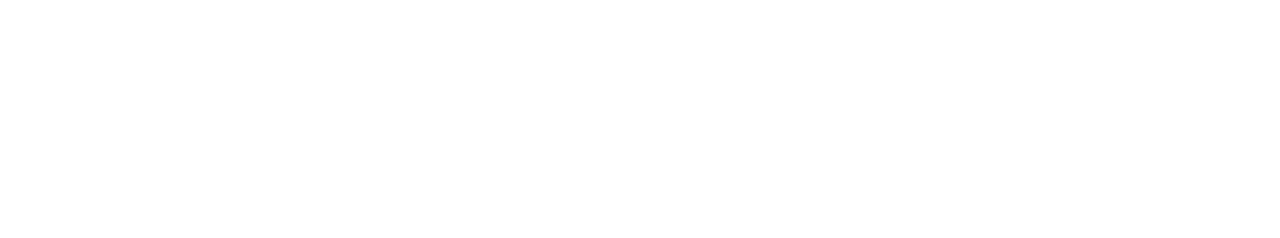
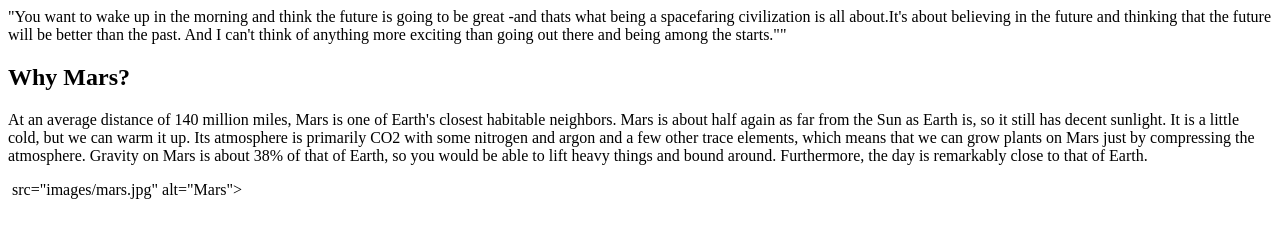
Before and after one commit to AbhayPawarRepo/Mars-Website, a plain HTML site: page index.html in a window 1280 px wide. Drawn offline with Linux system fonts and the light colour scheme.

Commit message:
initial commit

```diff
--- a/index.html
+++ b/index.html
@@ -1,3 +1,22 @@
+<title>Mars & Beyond</title>
+<p>"You want to wake up in the morning and think the future is going to be great -and thats what
+    being a spacefaring civilization is all about.It's about believing in the future and thinking that the
+    future will be better than the past. And I can't think of anything more exciting than going out
+    there and being among the starts.""
+</p>
+<h2>Why Mars?</h2>
+<p>At an average distance of 140 million miles, Mars is one of
+    Earth's closest habitable neighbors. Mars is about half again as
+    far from the Sun as Earth is, so it still has decent sunlight. It is
+    a little cold, but we can warm it up. Its atmosphere is primarily
+    CO2 with some nitrogen and argon and a few other trace
+    elements, which means that we can grow plants on Mars just
+    by compressing the atmosphere. Gravity on Mars is about 38%
+    of that of Earth, so you would be able to lift heavy things and
+    bound around. Furthermore, the day is remarkably close to that of Earth.
+</p>
+<img> src="images/mars.jpg" alt="Mars">
+
 <head>
     <link rel="icon" href="favicon/favicon.ico"
     type="image/x-icon">
```
Also changed, not shown: images/mars.jpg (added).
